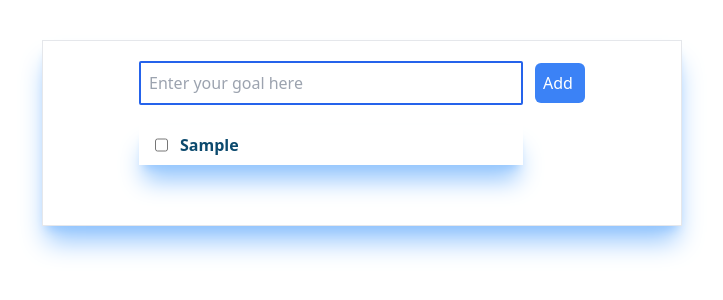
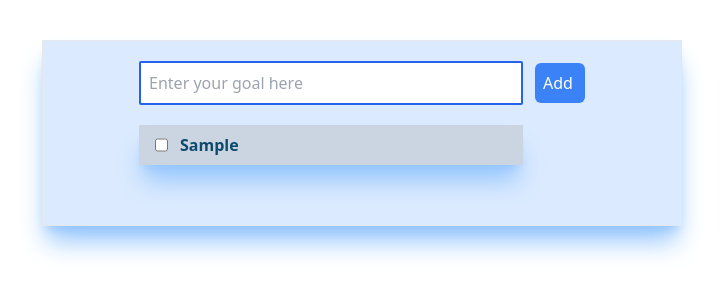
Before and after one commit to akshayark97/todo_app_react_redux, a React (Create React App) app: page / in a window 1280 px wide. Both pictures are taken after typing "Sample" into the empty fields and a click on the button "Add". Shown: the top 300 px of the page, without its empty margins (278-1001 px from the left). Built offline with nearby package versions, Linux system fonts and the light colour scheme.

Commit message:
added framer motion

```diff
--- a/package.json
+++ b/package.json
@@ -11,6 +11,7 @@
     "@types/node": "^16.11.68",
     "@types/react": "^18.0.21",
     "@types/react-dom": "^18.0.6",
+    "framer-motion": "^7.6.1",
     "nanoid": "^4.0.0",
     "react": "^18.2.0",
     "react-dom": "^18.2.0",
--- a/src/component/Input.tsx
+++ b/src/component/Input.tsx
@@ -4,9 +4,10 @@ type UserInput = {
     placeholder: string;
     inputValue: string;
     setInputValue: any;
+    onKeyPress: any;
 }
 
-export default function Input({ placeholder, inputValue, setInputValue}: UserInput) {
+export default function Input({ placeholder, inputValue, setInputValue, onKeyPress}: UserInput) {
 
   const handleChange = (event: any) => {
     setInputValue(event.target.value)
@@ -14,7 +15,7 @@ export default function Input({ placeholder, inputValue, setInputValue}: UserInp
 
   return (
     <div>
-        <input className="mr-3 p-2 w-96 border-blue-600 border-2 rounded-sm" type="text" value={inputValue} placeholder={placeholder} onChange={handleChange}/>
+        <input className="mr-3 p-2 w-96 border-blue-600 border-2 rounded-sm" type="text" value={inputValue} placeholder={placeholder} onChange={handleChange} onKeyPress={onKeyPress}/>
     </div>
   )
 }
--- a/src/component/Todo.tsx
+++ b/src/component/Todo.tsx
@@ -6,7 +6,7 @@ import TodoList from './TodoList'
 function Todo() {
 
   return (
-    <div className='w-1/2 border pb-10 pt-5 shadow-xl shadow-blue-300 mt-10 m-auto'>
+    <div className='w-1/2 border pb-10 pt-5 shadow-xl shadow-blue-300 mt-10 m-auto bg-blue-100'>
         <TodoInput />
         <TodoList />
     </div>
--- a/src/component/TodoInput.tsx
+++ b/src/component/TodoInput.tsx
@@ -11,17 +11,26 @@ export default function TodoInput() {
 
   const dispatch = useDispatch()
 
-  const handleClick = (event:any) => {
+  function addTask(event:any) {
     if(inputValue !== ''){
       event.preventDefault()
       dispatch(addTodo(inputValue))
       setInputValue('')
     }
   }
+  const handleClick = (event:any) => {
+    addTask(event)
+  }
+
+  const handleOnKeyPress = (event:any) => {
+    if(event.key === "Enter"){
+      addTask(event)
+    }
+  }
 
   return (
     <div className='flex flex-row justify-center'>
-        <Input placeholder="Enter your goal here" inputValue={inputValue} setInputValue={setInputValue} />
+        <Input placeholder="Enter your goal here" inputValue={inputValue} setInputValue={setInputValue} onKeyPress={handleOnKeyPress}/>
         <Button value="Add" onClick={handleClick}/>
     </div>
   )
--- a/src/component/TodoItem.tsx
+++ b/src/component/TodoItem.tsx
@@ -23,7 +23,7 @@ function TodoItem({ todo, id }: TodoItemProps) {
   };
 
   return (
-      <p className="flex flex-row shadow-xl mb-5 w-96 shadow-blue-300 text-sky-900 font-sans font-bold p-2" key={id}>
+      <p className="flex flex-row shadow-xl mb-5 w-96 shadow-blue-300 text-sky-900 font-sans font-bold p-2 bg-slate-300" key={id}>
         <input className="mr-3 ml-2" type="checkbox" checked={isChecked} onChange={() => handleDelete(id)} />
         <p className={isChecked ? "line-through" : ""}>{todo}</p>
       </p>
--- a/src/component/TodoList.tsx
+++ b/src/component/TodoList.tsx
@@ -1,20 +1,40 @@
 import React from "react";
 import { connect } from "react-redux";
+import { motion, AnimatePresence, AnimateSharedLayout } from "framer-motion";
 
 import TodoItem from "./TodoItem";
 
+const itemVariants = {
+  hidden: { opacity: 0 },
+  visible: (custom: any) => ({
+    opacity: 1,
+    transition: { delay: custom },
+  }),
+};
+
 function TodoList(props: any) {
-
   const { todos } = props;
 
   return (
+    <AnimateSharedLayout>
       <ul className="ml-24 mt-5">
         {todos.map((todo: string, id: number) => (
+          <AnimatePresence>
+            <motion.li
+              key={id}
+              variants={itemVariants}
+              initial="hidden"
+              animate="visible"
+              exit="hidden"
+            >
               <div key={id}>
                 <TodoItem todo={todo} id={id} />
               </div>
+            </motion.li>
+          </AnimatePresence>
         ))}
       </ul>
+    </AnimateSharedLayout>
   );
 }
 
```
Also changed, not shown: 1 other file (tests, documents, lock files or other folders). Lines whose indentation alone changed are shown as unchanged.
